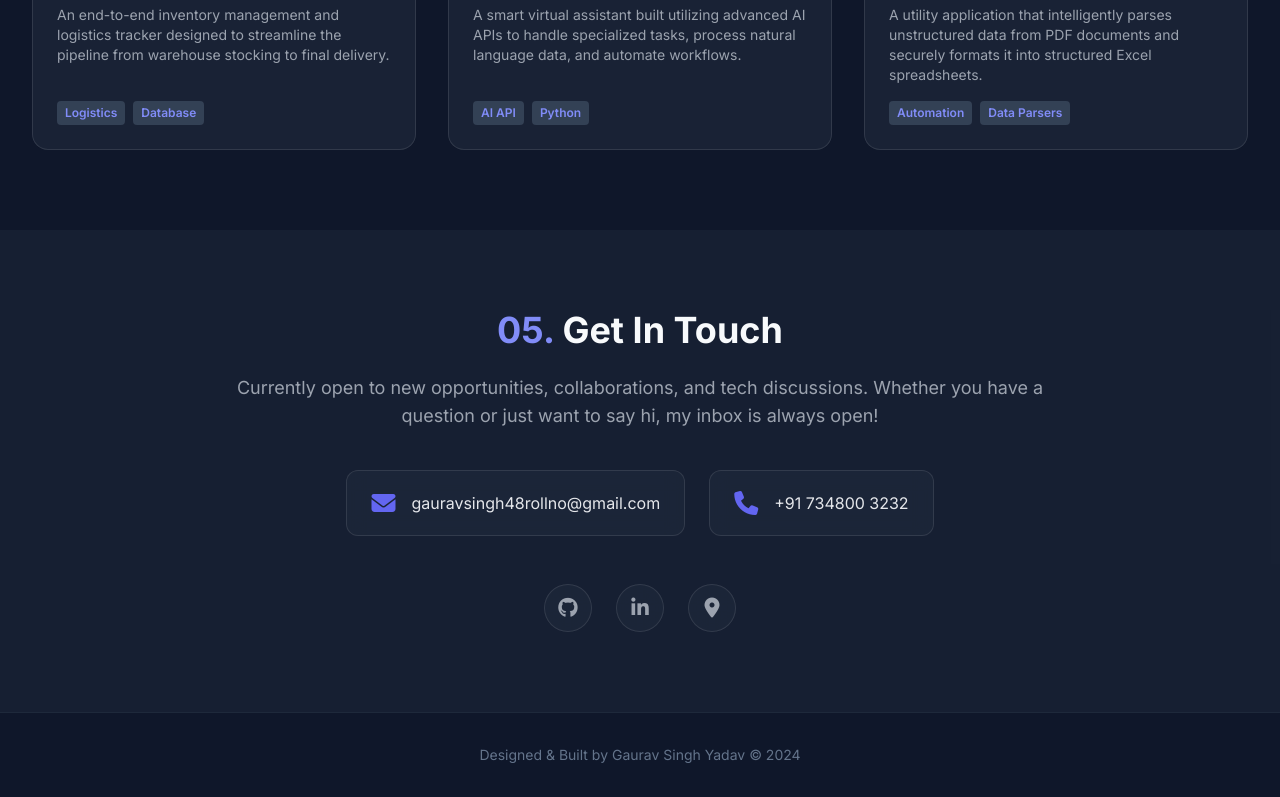
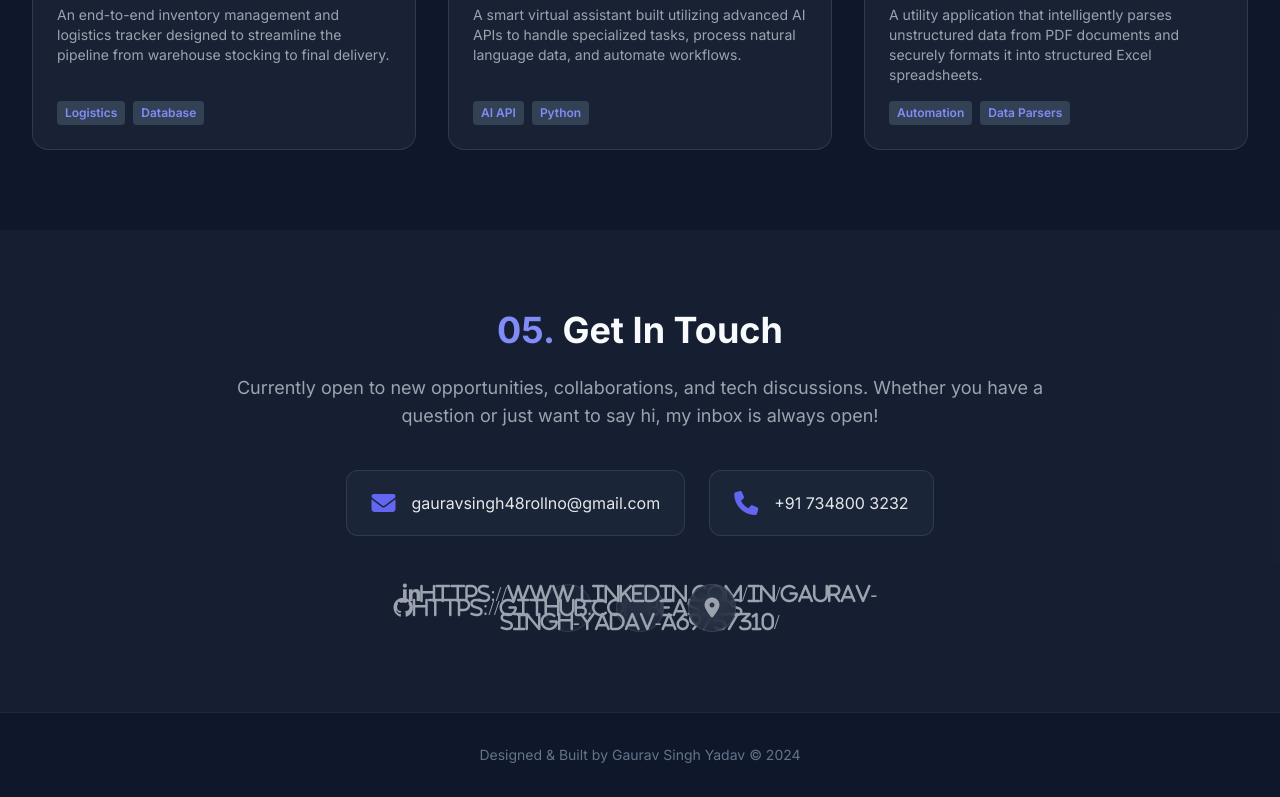
Before and after one commit to beastcs/portfolio, a plain HTML site: page index.html in a window 1280 px wide. Shown: the part 3501-4298 px from the top of the page. Drawn offline with nearby package versions, Linux system fonts and the light colour scheme.

Commit message:
Update index.html

```diff
--- a/index.html
+++ b/index.html
@@ -368,10 +368,10 @@
             <div class="flex justify-center gap-6">
                 <!-- Add your actual profile links to the hrefs below -->
                 <a href="#" class="w-12 h-12 rounded-full glass-card flex items-center justify-center text-gray-400 hover:text-white hover:bg-brand transition-all hover-lift">
-                    <i class="fab fa-github text-xl"></i>
+                    <i class="fab fa-github text-xl">https://github.com/beastcs</i>
                 </a>
                 <a href="#" class="w-12 h-12 rounded-full glass-card flex items-center justify-center text-gray-400 hover:text-white hover:bg-brand transition-all hover-lift">
-                    <i class="fab fa-linkedin-in text-xl"></i>
+                    <i class="fab fa-linkedin-in text-xl">https://www.linkedin.com/in/gaurav-singh-yadav-a69757310/</i>
                 </a>
                 <div class="w-12 h-12 rounded-full glass-card flex items-center justify-center text-gray-400 hover:text-white hover:bg-brand transition-all hover-lift" title="Lucknow, Uttar Pradesh">
                     <i class="fas fa-map-marker-alt text-xl"></i>
@@ -432,4 +432,5 @@
         reveal(); // Trigger on load
     </script>
 </body>
+
 </html>
```
